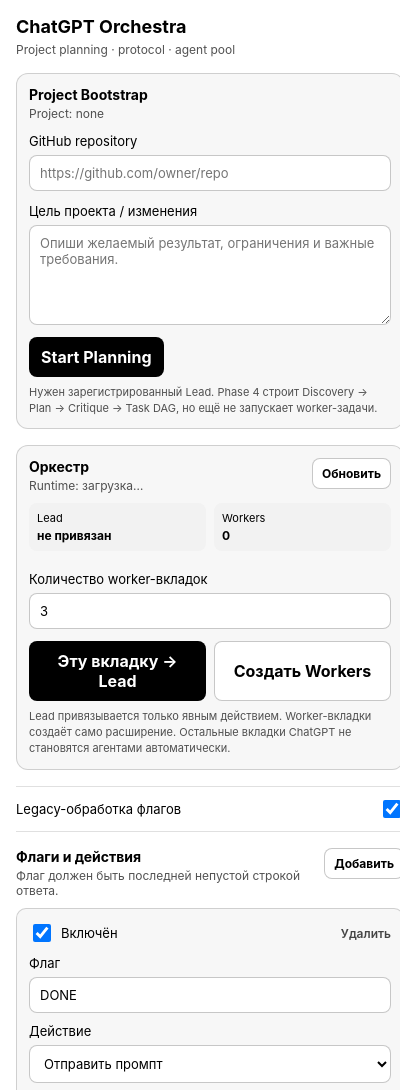
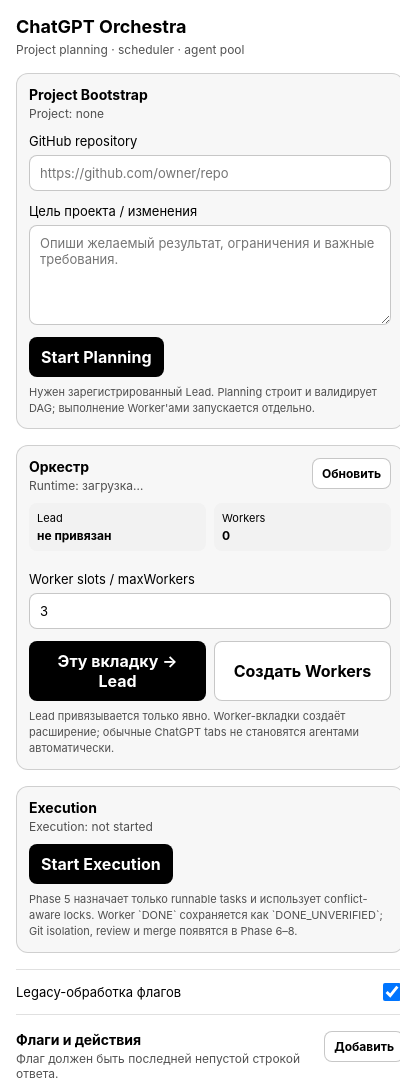
Before and after one commit to VadimAlekseyevich/ChatGPT-Orchestra, a browser extension: page popup.html in a window 400 px wide. Shown: the top 1090 px of the page. Drawn offline with Linux system fonts and the light colour scheme.

Commit message:
Phase 5: add execution controls to popup

```diff
--- a/popup.html
+++ b/popup.html
@@ -10,7 +10,7 @@
   <main class="panel">
     <header>
       <h1>ChatGPT Orchestra</h1>
-      <p>Project planning · protocol · agent pool</p>
+      <p>Project planning · scheduler · agent pool</p>
     </header>
 
     <section class="orchestra-section" aria-labelledby="projectTitle">
@@ -32,7 +32,7 @@
       </label>
 
       <button id="startProject" type="button">Start Planning</button>
-      <p class="hint">Нужен зарегистрированный Lead. Phase 4 строит Discovery → Plan → Critique → Task DAG, но ещё не запускает worker-задачи.</p>
+      <p class="hint">Нужен зарегистрированный Lead. Planning строит и валидирует DAG; выполнение Worker'ами запускается отдельно.</p>
     </section>
 
     <section class="orchestra-section" aria-labelledby="orchestraTitle">
@@ -52,7 +52,7 @@
       <div id="agentsList" class="agents-list"></div>
 
       <label>
-        <span>Количество worker-вкладок</span>
+        <span>Worker slots / maxWorkers</span>
         <input id="workerCount" type="number" min="1" max="4" step="1" value="3" />
       </label>
 
@@ -61,7 +61,18 @@
         <button id="createWorkers" class="secondary" type="button">Создать Workers</button>
       </div>
 
-      <p class="hint">Lead привязывается только явным действием. Worker-вкладки создаёт само расширение. Остальные вкладки ChatGPT не становятся агентами автоматически.</p>
+      <p class="hint">Lead привязывается только явно. Worker-вкладки создаёт расширение; обычные ChatGPT tabs не становятся агентами автоматически.</p>
+    </section>
+
+    <section class="orchestra-section" aria-labelledby="executionTitle">
+      <div class="section-heading">
+        <div>
+          <h2 id="executionTitle">Execution</h2>
+          <p id="executionStatus">Execution: not started</p>
+        </div>
+      </div>
+      <button id="startExecution" type="button">Start Execution</button>
+      <p class="hint">Phase 5 назначает только runnable tasks и использует conflict-aware locks. Worker `DONE` сохраняется как `DONE_UNVERIFIED`; Git isolation, review и merge появятся в Phase 6–8.</p>
     </section>
 
     <label class="toggle-row">
```
